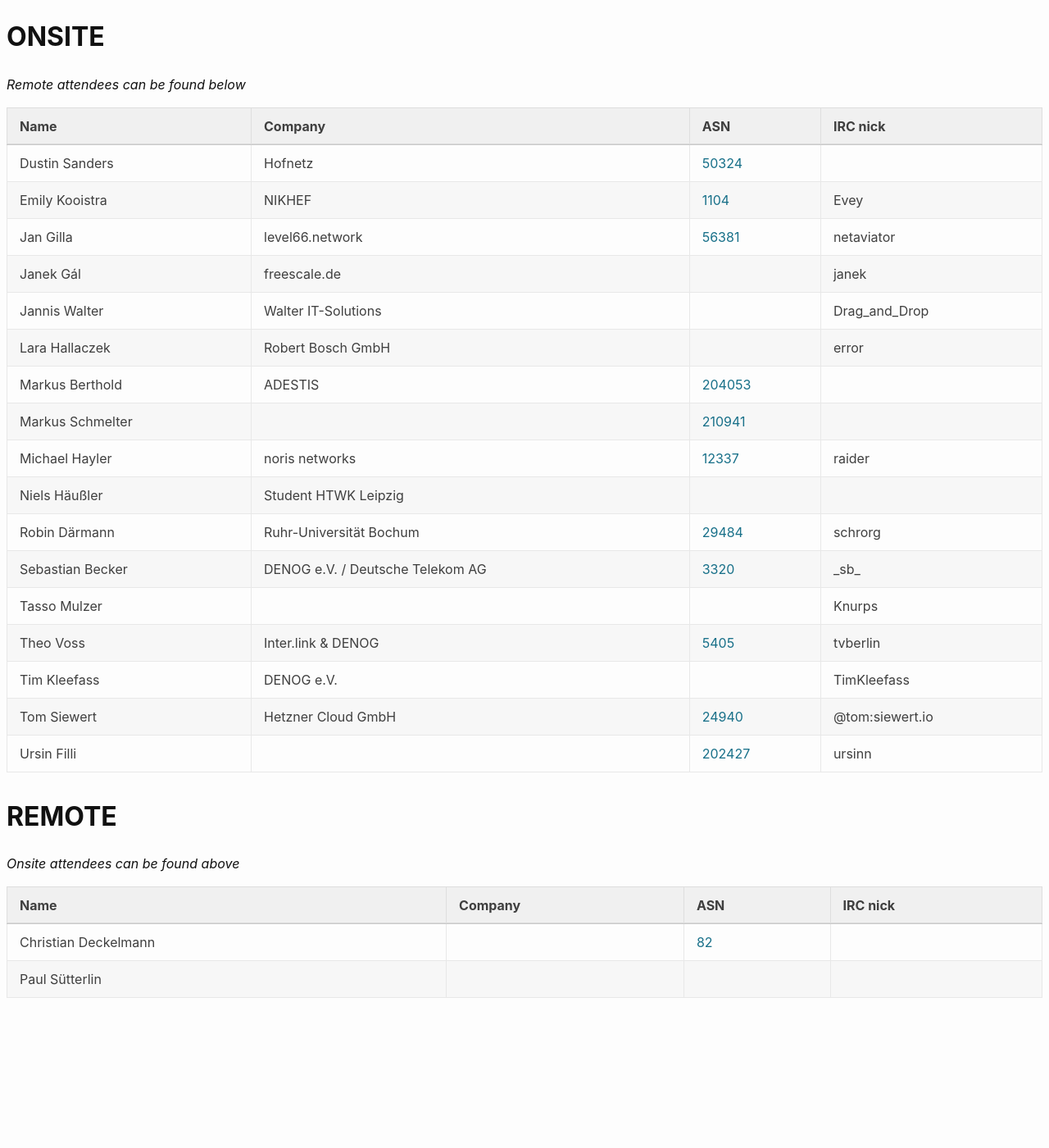
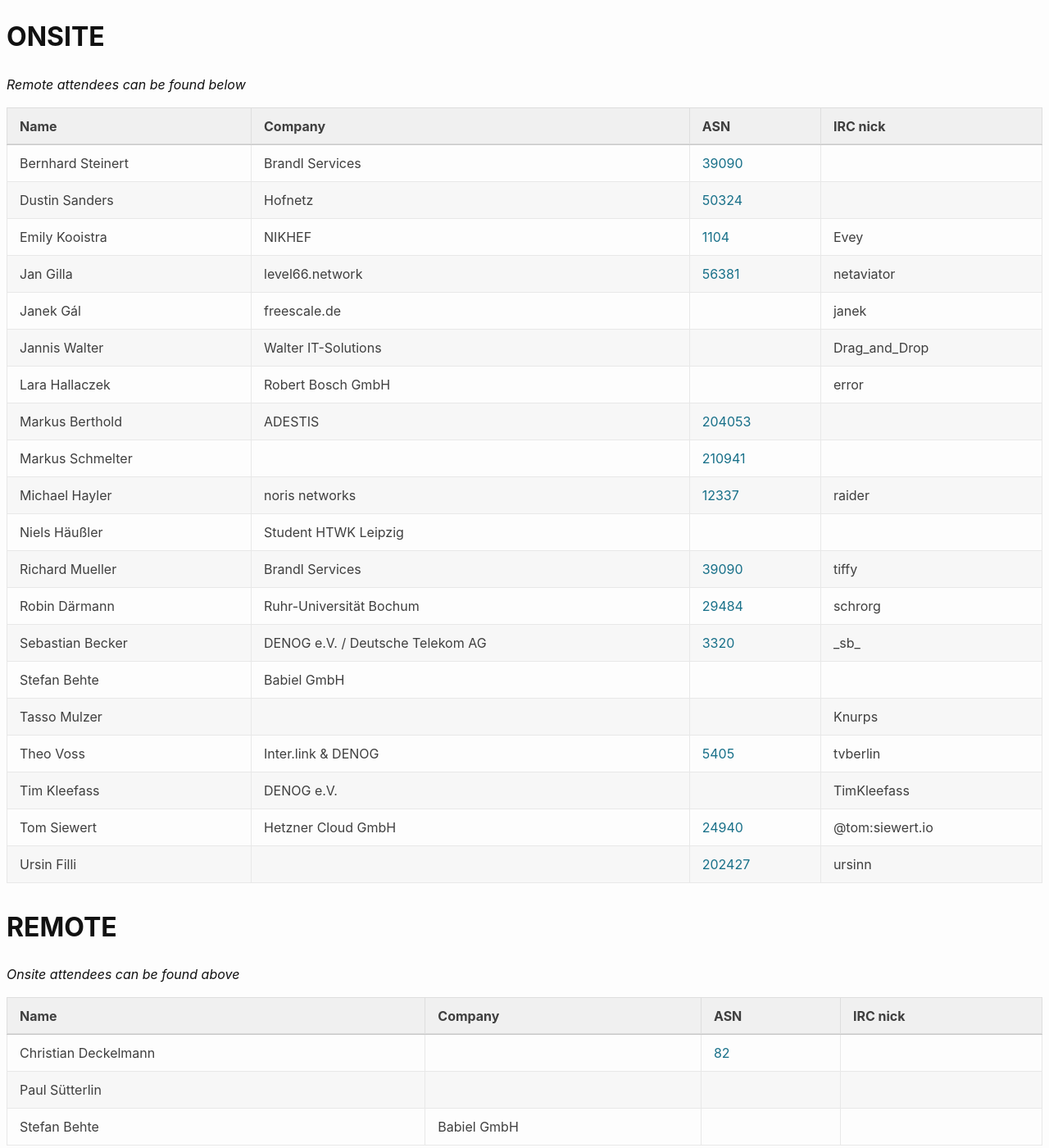
Before and after one commit to denog/pretix-attendeelist, a Jekyll site: the page built from denog16/index.markdown, in a window 1280 px wide and 1400 px high. Shown: the whole window at 82% size. Built offline with Jekyll 4.4.1, drawn with Linux system fonts in a browser that asks for light colours.

Commit message:
Latest data: Thu Jul  4 08:47:50 UTC 2024

```diff
--- a/_data/attendees_denog16_online.json
+++ b/_data/attendees_denog16_online.json
@@ -10,5 +10,11 @@
     "company": null,
     "irc": null,
     "asn": null
+  },
+  {
+    "name": "Stefan Behte",
+    "company": "Babiel GmbH",
+    "irc": null,
+    "asn": null
   }
 ]
--- a/_data/attendees_denog16_onsite.json
+++ b/_data/attendees_denog16_onsite.json
@@ -1,4 +1,10 @@
 [
+  {
+    "name": "Bernhard Steinert",
+    "company": "Brandl Services",
+    "irc": null,
+    "asn": "39090"
+  },
   {
     "name": "Dustin Sanders",
     "company": "Hofnetz",
@@ -60,6 +66,12 @@
     "asn": null
   },
   {
+    "name": "Richard Mueller",
+    "company": "Brandl Services",
+    "irc": "tiffy",
+    "asn": "39090"
+  },
+  {
     "name": "Robin Därmann",
     "company": "Ruhr-Universität Bochum",
     "irc": "schrorg",
@@ -70,6 +82,12 @@
     "company": "DENOG e.V. / Deutsche Telekom AG",
     "irc": "_sb_",
     "asn": "3320"
+  },
+  {
+    "name": "Stefan Behte",
+    "company": "Babiel GmbH",
+    "irc": null,
+    "asn": null
   },
   {
     "name": "Tasso Mulzer",
```
